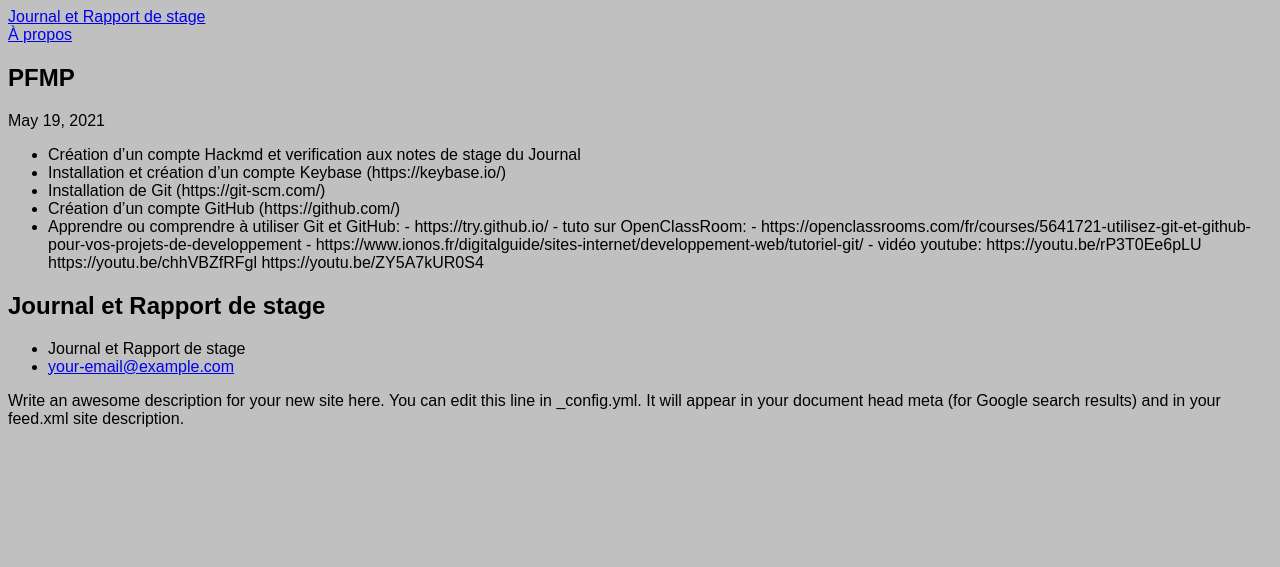
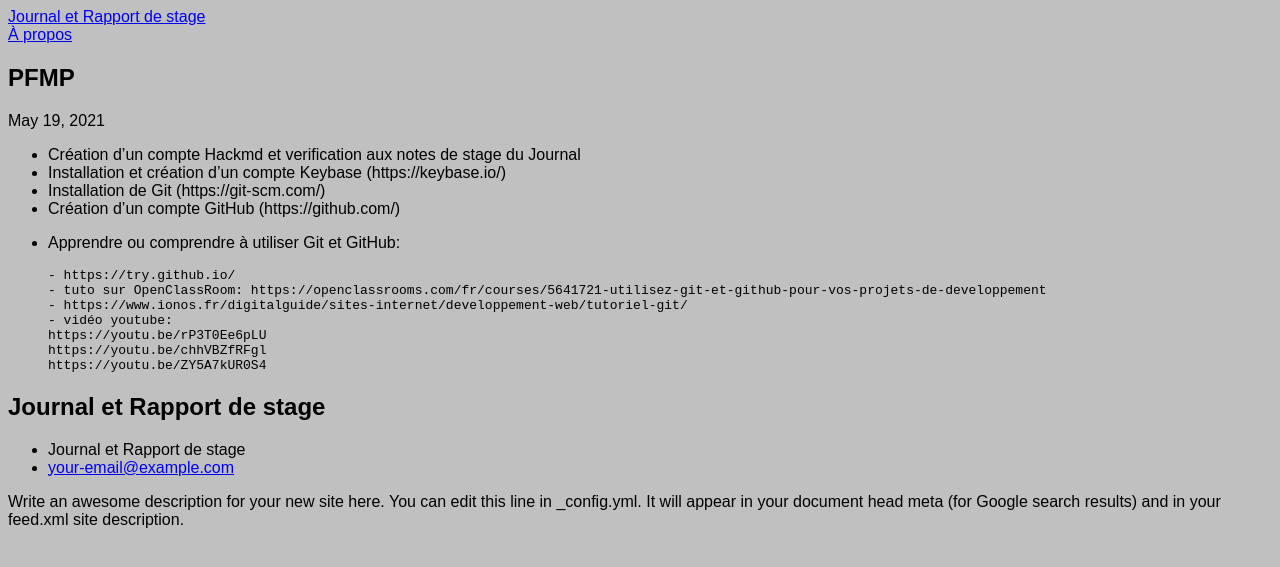
Before and after one commit to Corentin69008/Corentin69008.github.io, a Jekyll site: the page built from _posts/2021-05-19-PFMP.markdown, in a window 1280 px wide. Shown: the top 567 px of the page. Built offline with Jekyll 4.4.1, drawn with Linux system fonts in a browser that asks for light colours.

Commit message:
mise a jour

```diff
--- a/_posts/2021-05-19-PFMP.markdown
+++ b/_posts/2021-05-19-PFMP.markdown
@@ -8,9 +8,9 @@ title: "PFMP"
 - Installation de Git (https://git-scm.com/)
 - Création d'un compte GitHub (https://github.com/)
 - Apprendre ou comprendre à utiliser Git et GitHub:
+
       - https://try.github.io/
-      - tuto sur OpenClassRoom:
-      - https://openclassrooms.com/fr/courses/5641721-utilisez-git-et-github-pour-vos-projets-de-developpement
+      - tuto sur OpenClassRoom: https://openclassrooms.com/fr/courses/5641721-utilisez-git-et-github-pour-vos-projets-de-developpement
       - https://www.ionos.fr/digitalguide/sites-internet/developpement-web/tutoriel-git/
       - vidéo youtube:
 	  https://youtu.be/rP3T0Ee6pLU
```
